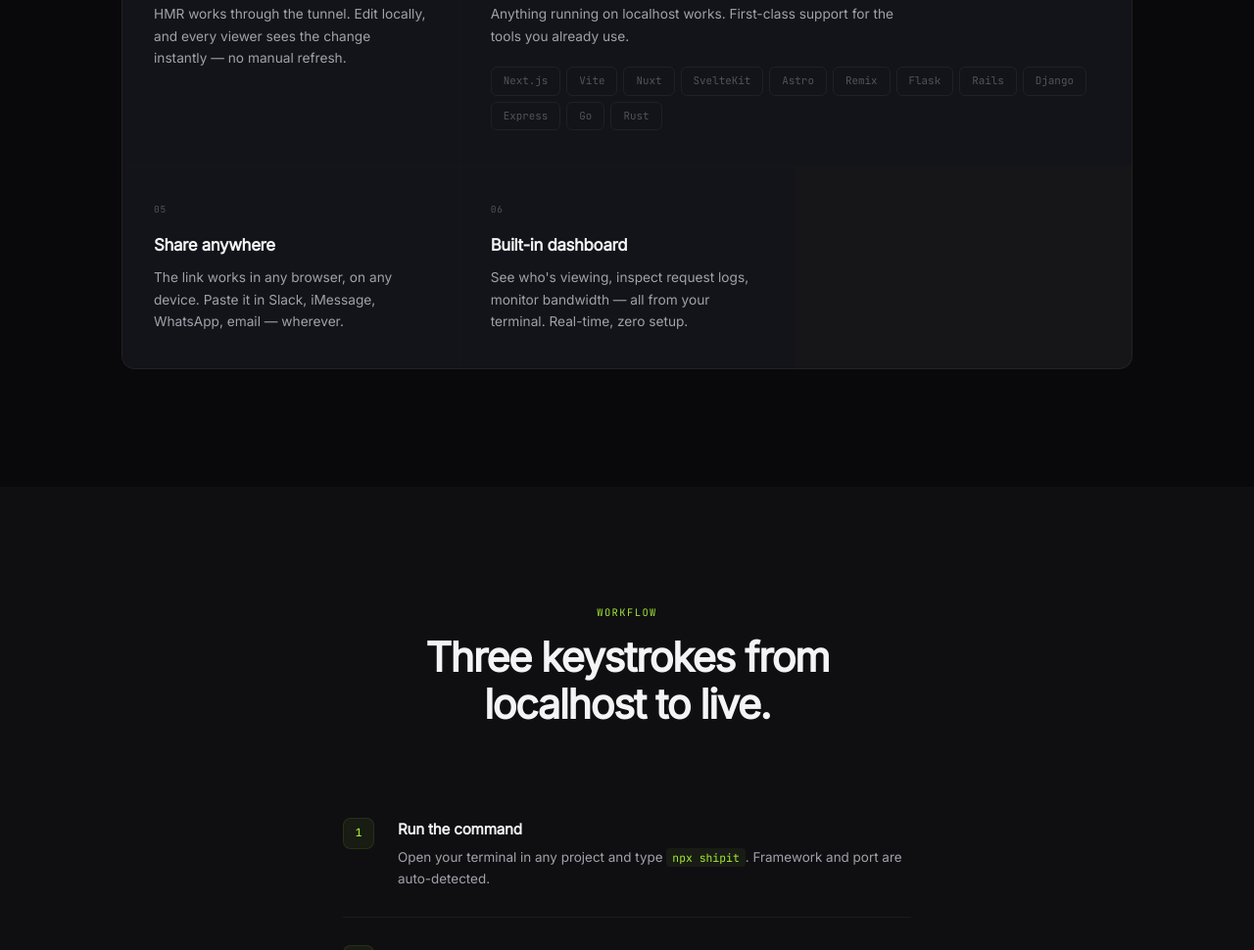
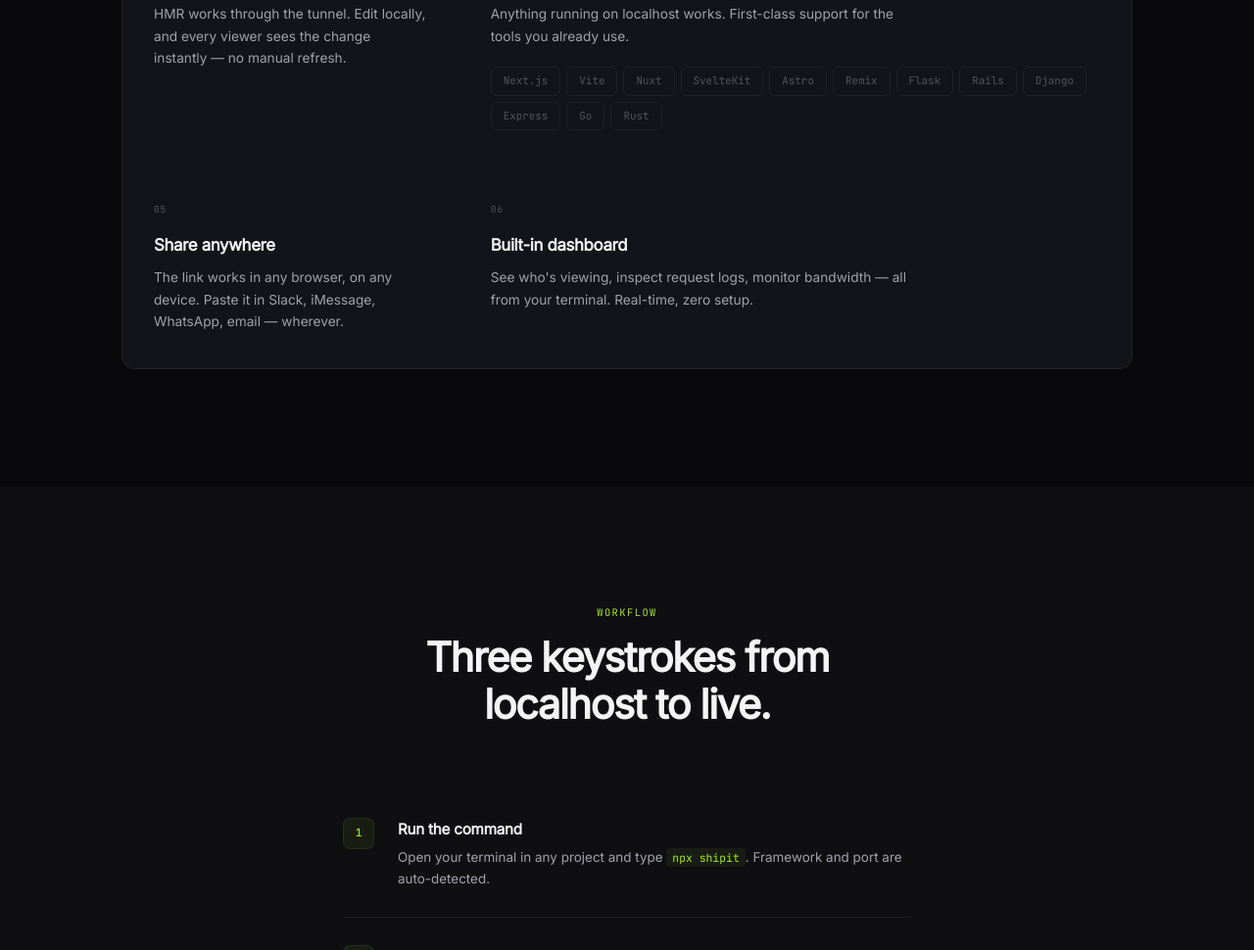
Before and after one commit to edohoeketio-lgtm/shpit.com, a plain HTML site: page index.html in a window 1280 px wide. Shown: the part 1629-2599 px from the top of the page at 98% size. Drawn offline with Linux system fonts and the light colour scheme.

Commit message:
fix(ui): expand 6th card to fill bento grid bottom row evenly

```diff
--- a/index.html
+++ b/index.html
@@ -143,7 +143,7 @@
         </div>
 
         <!-- 6 — Debug -->
-        <div class="card reveal">
+        <div class="card card-wide reveal">
           <span class="card-num">06</span>
           <h3 class="card-h3">Built-in dashboard</h3>
           <p class="card-p">See who's viewing, inspect request logs, monitor bandwidth — all from your terminal.
```
